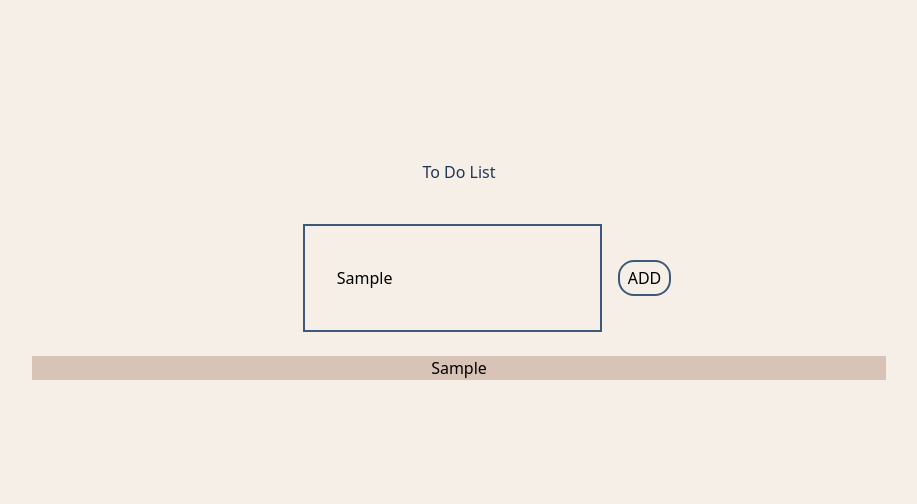
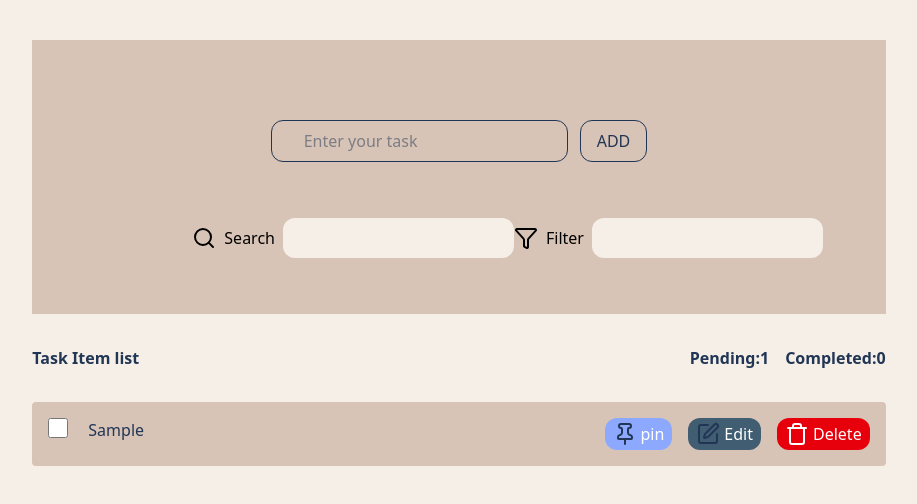
Before and after one commit to MohammadMasumHossain/Todo-using-typescript-Formik, a React (Vite) app: page / in a window 1280 px wide. Both pictures are taken after typing "Sample" into the empty fields and a click on the button "ADD". Shown: the top 504 px of the page, without its empty margins (181-1098 px from the left). Built offline with nearby package versions, Linux system fonts and the light colour scheme.

Commit message:
pin edit delete functionality

```diff
--- a/package.json
+++ b/package.json
@@ -12,9 +12,11 @@
   "dependencies": {
     "@tailwindcss/vite": "^4.1.18",
     "formik": "^2.4.9",
+    "lucide-react": "^0.562.0",
     "react": "^19.2.0",
     "react-dom": "^19.2.0",
     "react-router": "^7.10.1",
+    "sweetalert2": "^11.26.12",
     "tailwindcss": "^4.1.18"
   },
   "devDependencies": {
--- a/src/components/Formikform.tsx
+++ /dev/null
@@ -1,30 +0,0 @@
-import { useFormik } from "formik";
-
-const Formikform = () => {
-  const formik = useFormik({
-    initialValues: {
-      email: "",
-    },
-    onSubmit: (values) => {
-      console.log(values);
-    },
-  });
-  return (
-    <div>
-      <form onSubmit={formik.handleSubmit}>
-        <label htmlFor="email">Email Address</label>
-        <input
-          id="email"
-          name="email"
-          type="email"
-          onChange={formik.handleChange}
-          value={formik.values.email}
-        />
-
-        <button type="submit">Submit</button>
-      </form>
-    </div>
-  );
-};
-
-export default Formikform;
--- /dev/null
+++ b/src/components/TaskList.tsx
@@ -0,0 +1,154 @@
+import { useContext } from "react";
+import { FormContext } from "../contexts/FormContext";
+// import Delete_button from "./ui/Delete_button";
+
+import { Pin, SquarePen, Trash } from "lucide-react";
+import Swal from "sweetalert2";
+
+const TaskList = () => {
+  const formContext = useContext(FormContext);
+  if (!formContext) return null;
+
+  const { deleteTask, editTask, togglePin, toggleComplete, tasks } =
+    formContext!;
+
+  //   const [completed, setCompleted] = useState(0);
+  //   const [pending, setPending] = useState(5);
+  const Iscompleted = formContext.tasks.filter((e) => e.IsCompleted).length;
+  const pending = formContext.tasks.length - Iscompleted;
+
+  const sortedTasks = [...tasks].sort(
+    (a, b) => Number(b.IsPinned) - Number(a.IsPinned)
+  );
+
+  //   const handleCompleted = (e: any) => {
+  //     if (e.target.checked) {
+  //       setCompleted((prev) => prev + 1);
+  //       setPending((prev) => prev - 1);
+  //     } else {
+  //       setCompleted((prev) => prev - 1);
+  //       setPending((prev) => prev + 1);
+  //     }
+  //   };
+
+  const handleDelete = (index: number) => {
+    Swal.fire({
+      title: "Are you sure?",
+
+      text: "You won't be able to revert this!",
+      icon: "warning",
+      showCancelButton: true,
+      confirmButtonColor: "#3085d6",
+      cancelButtonColor: "#d33",
+      confirmButtonText: "Yes, delete it!",
+    }).then((result) => {
+      if (result.isConfirmed) {
+        deleteTask(index);
+
+        Swal.fire({
+          title: "Deleted!",
+          text: "Your file has been deleted.",
+          icon: "success",
+        });
+      }
+    });
+  };
+  const handleEdit = (index: number, currentTask: string) => {
+    Swal.fire({
+      title: "Edit Task",
+      input: "text",
+      inputValue: currentTask,
+      inputPlaceholder: "Update your task",
+      showCancelButton: true,
+      confirmButtonText: "Update",
+      confirmButtonColor: "#16a34a",
+      cancelButtonColor: "#6b7280",
+      inputValidator: (value) => {
+        if (!value) {
+          return "Task cannot be empty!";
+        }
+      },
+    }).then((result) => {
+      if (result.isConfirmed) {
+        editTask(index, result.value);
+
+        Swal.fire({
+          icon: "success",
+          title: "Updated!",
+          text: "Task updated successfully",
+          timer: 1200,
+          showConfirmButton: false,
+        });
+      }
+    });
+  };
+
+  return (
+    <section className="w-11/12 md:w-8/12  mx-auto mt-6">
+      <div className="flex justify-between font-semibold text-primary my-8">
+        <div>
+          <h5>Task Item list </h5>
+        </div>
+        <div className="flex gap-4">
+          <p>Pending:{pending}</p>
+          <p>Completed:{Iscompleted}</p>
+        </div>
+      </div>
+      <div>
+        {sortedTasks.map((task, index) => (
+          <div
+            key={index}
+            className={` text-primary flex justify-between p-4 mb-2 rounded
+              ${task.IsPinned ? " bg-[#9BB4C0] " : "bg-surface"}`}
+          >
+            <div className="flex  gap-2">
+              <div>
+                <label className="flex items-center space-x-3 cursor-pointer">
+                  <input
+                    type="checkbox"
+                    // onChange={handleCompleted}
+                    checked={task.IsCompleted}
+                    onChange={() => toggleComplete(index)}
+                    // onChange={() => formContext.toggleComplete(index)}
+                    className="accent-pink-500 h-5 w-5 rounded"
+                  />
+                  <span className="text-gray-900"></span>
+                </label>
+              </div>
+              <div>{task.text}</div>
+            </div>
+            <div className="flex gap-1 md:gap-4">
+              <div
+                onClick={() => togglePin(index)}
+                className={`flex px-2 py-1 items-center gap-1 rounded-xl cursor-pointer
+                  ${task.IsPinned ? "bg-[#EA2C62]" : "md:bg-[#8CA9FF]"}`}
+              >
+                <Pin />
+                <p className="hidden sm:block text-white">
+                  {task.IsPinned ? "pinned" : "pin"}
+                </p>
+              </div>
+              <div
+                onClick={() => handleEdit(index, task.text)}
+                className="flex gap-1 items-center md:bg-[#405D72] rounded-xl  px-2 py-1"
+              >
+                <SquarePen />
+                <p className="text-white hidden sm:block">Edit</p>
+              </div>
+
+              <div
+                onClick={() => handleDelete(index)}
+                className="flex text-white items-center text-center  px-2 py-1 gap-1   rounded-xl md:bg-red-600"
+              >
+                <Trash />
+                <p className="hidden sm:block">Delete</p>
+              </div>
+            </div>
+          </div>
+        ))}
+      </div>
+    </section>
+  );
+};
+
+export default TaskList;
--- a/src/components/Taskform.tsx
+++ b/src/components/Taskform.tsx
@@ -1,55 +1,64 @@
 import { useFormik } from "formik";
+import { useContext } from "react";
+import { FormContext } from "../contexts/FormContext";
+import { FunnelIcon, Search } from "lucide-react";
+
+interface FormValues {
+  text: string;
+}
 
 const Taskform = () => {
-  const formik = useFormik({
-    initialValues: {
-      text: "",
-    },
-    onSubmit: (values) => {
-      console.log(values);
+  const formContext = useContext(FormContext);
+
+  if (!formContext) return null;
+
+  const formik = useFormik<FormValues>({
+    initialValues: { text: "" },
+    onSubmit: (values, { resetForm }) => {
+      formContext?.addTask(values.text);
+      resetForm();
     },
   });
-  // const [password, setPassword] = useState("");
-  // // const handleOnSubmit = (e: any) => {
-  // //   e.preventDefault();
-  // //   console.log("form is submitted");
-  // //   console.log(e.target.name.value);
-  // // };
 
-  // const handleTextOnChange = (e: React.ChangeEvent<HTMLInputElement>) => {
-  //   e.preventDefault();
-  //   console.log(e.target.value);
-
-  //   setPassword(e.target.value);
-  // };
   return (
-    <div>
-      <div className="justify-center items-center text-center pt-40  text-primary ">
-        To Do List
-      </div>
-      <div className=" flex justify-center mt-10 ml-14 items-center ">
-        <form onSubmit={formik.handleSubmit} className="space-x-4">
+    <section className="pt-10 w-11/12 md:w-8/12  mx-auto">
+      <form
+        onSubmit={formik.handleSubmit}
+        className="text-center bg-surface   pt-20 "
+      >
         <input
           type="text"
           name="text"
-            className="border-2 border-border px-8 py-10 "
           onChange={formik.handleChange}
           value={formik.values.text}
-            placeholder="Enter your Task "
+          className="border text-primary  rounded-xl focus:bg-back px-8 py-2"
+          placeholder="Enter your task"
         />
         <button
           type="submit"
-            className="border-2 border-border  px-2 py-1 rounded-2xl"
+          className="ml-3 border px-4 py-2 text-primary hover:text-secondary rounded-xl"
         >
           ADD
         </button>
       </form>
+      <div className="bg-surface py-14 justify-between px-40 items-center flex">
+        <div className="flex gap-2 items-center">
+          <Search />
+          <p>Search</p>
+          <input type="text" className="bg-back py-2 rounded-xl" />
         </div>
-
-      <div className="text-center mt-6 bg-surface w-8/12 mx-auto">
-        {formik.values.text}
+        <div className="flex items-center gap-2">
+          <FunnelIcon />
+          <p>Filter</p>
+          <input
+            type="text"
+            name=""
+            id=""
+            className=" rounded-xl bg-back py-2"
+          />
         </div>
       </div>
+    </section>
   );
 };
 
--- /dev/null
+++ b/src/components/ui/Check_box.tsx
@@ -0,0 +1,11 @@
+import { Square } from "lucide-react";
+
+const Check_box = () => {
+  return (
+    <div>
+      <Square></Square>
+    </div>
+  );
+};
+
+export default Check_box;
--- /dev/null
+++ b/src/components/ui/Pin_button.tsx
@@ -0,0 +1,11 @@
+import { Pin } from "lucide-react";
+
+const Pin_button = () => {
+  return (
+    <div>
+      <Pin />
+    </div>
+  );
+};
+
+export default Pin_button;
--- /dev/null
+++ b/src/contexts/FormContext.tsx
@@ -0,0 +1,84 @@
+import { createContext, useEffect, useState } from "react";
+import type { ReactNode } from "react";
+
+type Task = {
+  text: string;
+  IsCompleted: boolean;
+  IsPinned: boolean;
+};
+
+interface FormContextType {
+  tasks: Task[];
+  addTask: (task: string) => void;
+  deleteTask: (index: number) => void;
+  editTask: (index: number, updatedTask: string) => void;
+  toggleComplete: (index: number) => void;
+  togglePin: (index: number) => void;
+}
+
+export const FormContext = createContext<FormContextType | null>(null);
+
+const FormProvider = ({ children }: { children: ReactNode }) => {
+  const [tasks, setTasks] = useState<Task[]>(() => {
+    const savedtasks = localStorage.getItem("Tasks");
+
+    return savedtasks ? JSON.parse(savedtasks) : [];
+  });
+
+  // to save data whenev3er tasks state change;
+  useEffect(() => {
+    localStorage.setItem("Tasks", JSON.stringify(tasks));
+  }, [tasks]);
+
+  const addTask = (text: string) => {
+    setTasks((prev) => [
+      ...prev,
+      { text, IsCompleted: false, IsPinned: false },
+    ]);
+  };
+  const deleteTask = (index: number) => {
+    setTasks((prev) => prev.filter((_, i) => i !== index));
+  };
+
+  const editTask = (index: number, updatedTask: string) => {
+    setTasks((prev) => {
+      const updated = [...prev];
+      updated[index].text = updatedTask;
+      return updated;
+    });
+  };
+
+  const toggleComplete = (index: number) => {
+    setTasks((prev) => {
+      const updated = [...prev];
+      updated[index].IsCompleted = !updated[index].IsCompleted;
+
+      return updated;
+    });
+  };
+  const togglePin = (index: number) => {
+    setTasks((prev) => {
+      const updated = [...prev];
+
+      updated[index].IsPinned = !updated[index].IsPinned;
+      return updated;
+    });
+  };
+
+  return (
+    <FormContext.Provider
+      value={{
+        tasks,
+        addTask,
+        deleteTask,
+        editTask,
+        toggleComplete,
+        togglePin,
+      }}
+    >
+      {children}
+    </FormContext.Provider>
+  );
+};
+
+export default FormProvider;
--- a/src/index.css
+++ b/src/index.css
@@ -8,8 +8,8 @@
  --color-back: #F5EFE7;
   --color-surface: #D8C4B6;
 
-  --color-text-primary: #213555;
-  --color-text-secondary: #3E5879;
+  --color-primary: #213555;
+  --color-secondary: #3E5879;
 
   --color-primary: #213555;
   --color-primary-hover: #3E5879;
--- a/src/layouts/RootLayout.tsx
+++ b/src/layouts/RootLayout.tsx
@@ -1,11 +1,12 @@
-import Formikform from "../components/Formikform";
 import Taskform from "../components/Taskform";
+import TaskList from "../components/TaskList";
 
 const RootLayout = () => {
   return (
     <>
       <div className="bg-back h-screen">
         <Taskform></Taskform>
+        <TaskList></TaskList>
         {/* <Formikform></Formikform> */}
       </div>
     </>
--- a/vite.config.ts
+++ b/vite.config.ts
@@ -5,4 +5,8 @@ import tailwindcss from '@tailwindcss/vite'
 // https://vite.dev/config/
 export default defineConfig({
   plugins: [react(), tailwindcss(),],
+  server:{
+    host:true,
+    port:5173,
+  }
 })
```
Also changed, not shown: src/main.tsx (+6 -3 lines), src/components/ui/Funnel_icon.tsx (added), 1 other file (tests, documents, lock files or other folders). Lines whose indentation alone changed are shown as unchanged.
